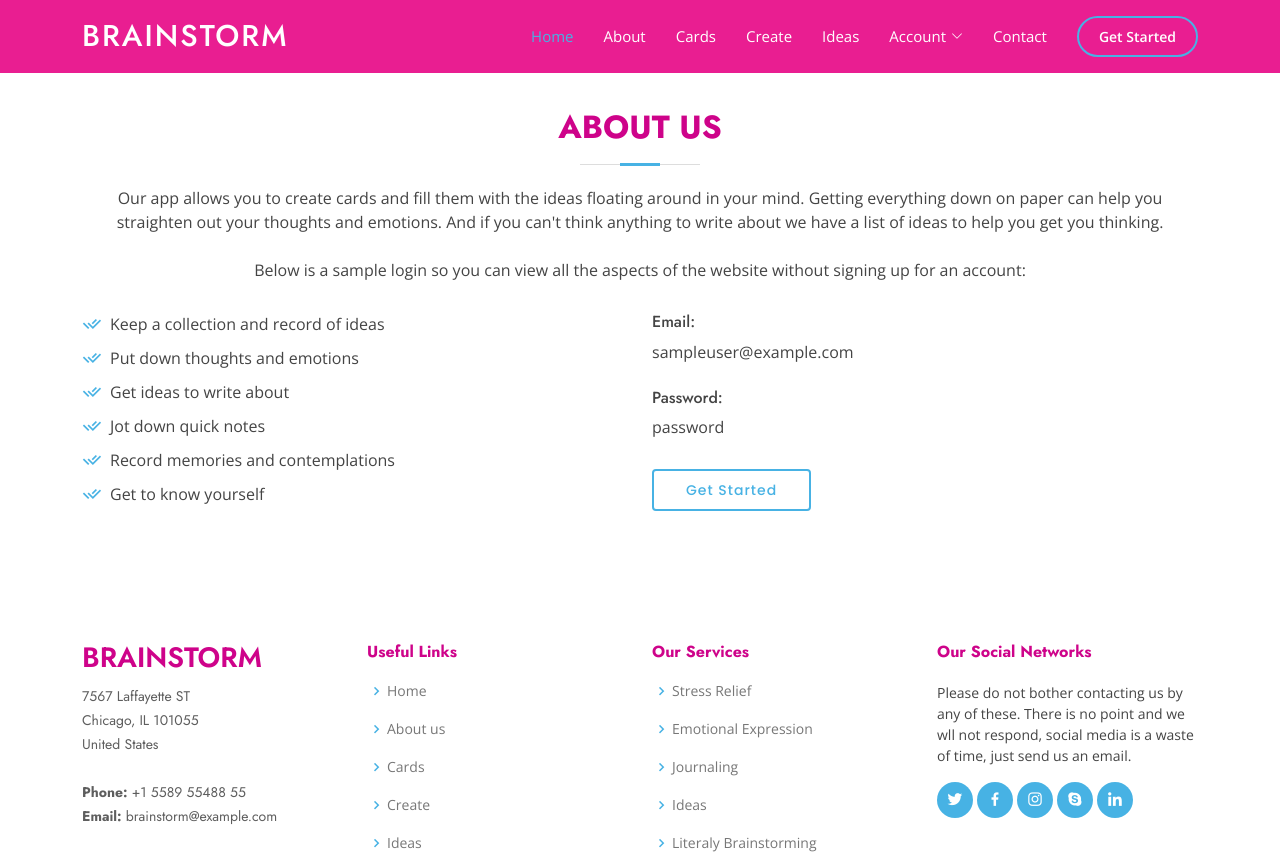
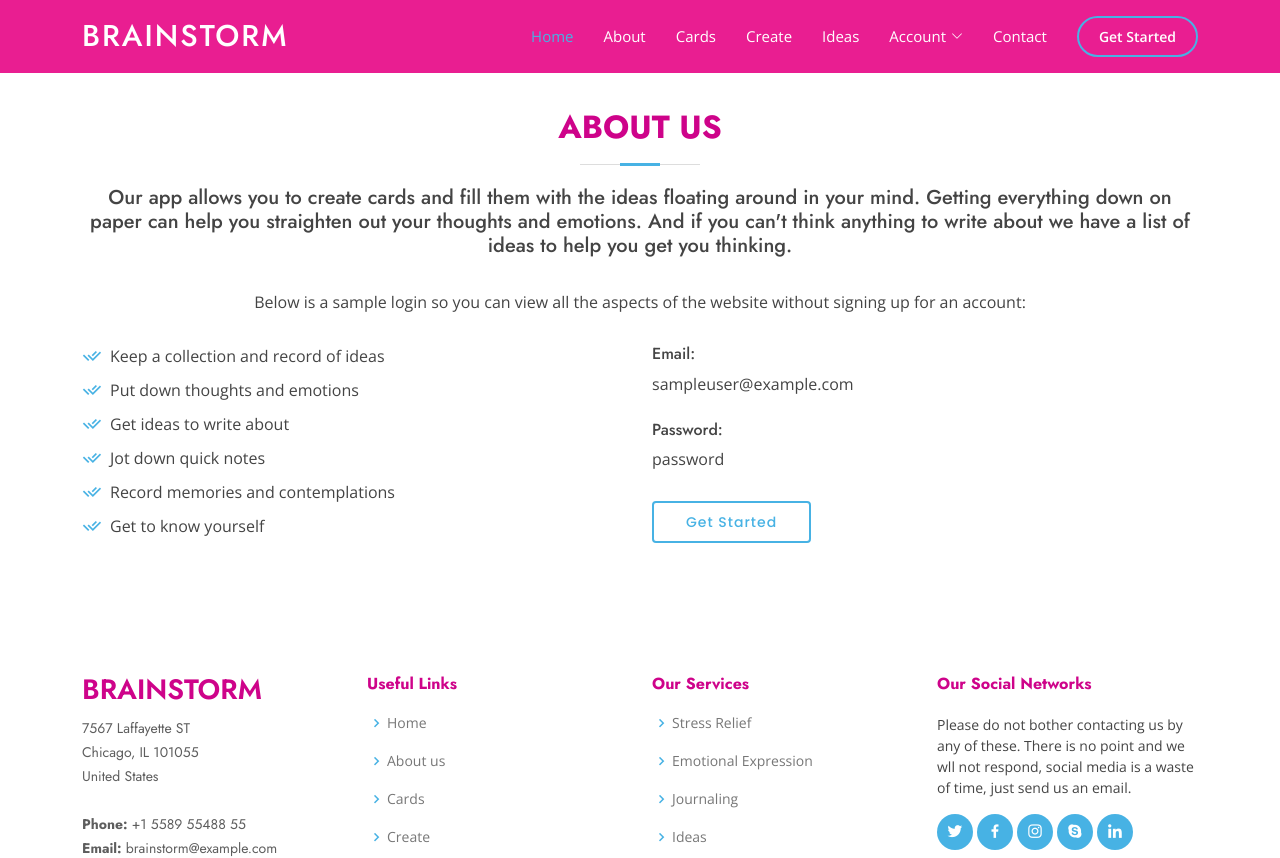
Before and after one commit to devorahortega/brainstorm-frontend, a Vue app: page /about in a window 1280 px wide. Shown: the top 858 px of the page. Built offline with nearby package versions, Linux system fonts and the light colour scheme.

Commit message:
Adds another aesthetic change to ideas page

```diff
--- a/src/views/About.vue
+++ b/src/views/About.vue
@@ -5,11 +5,11 @@
         <br />
         <br />
         <h2>About Us</h2>
-        <p>
+        <h5>
           Our app allows you to create cards and fill them with the ideas floating around in your mind. Getting
           everything down on paper can help you straighten out your thoughts and emotions. And if you can't think
           anything to write about we have a list of ideas to help you get you thinking.
-        </p>
+        </h5>
         <br />
         <p>Below is a sample login so you can view all the aspects of the website without signing up for an account:</p>
       </div>
```
